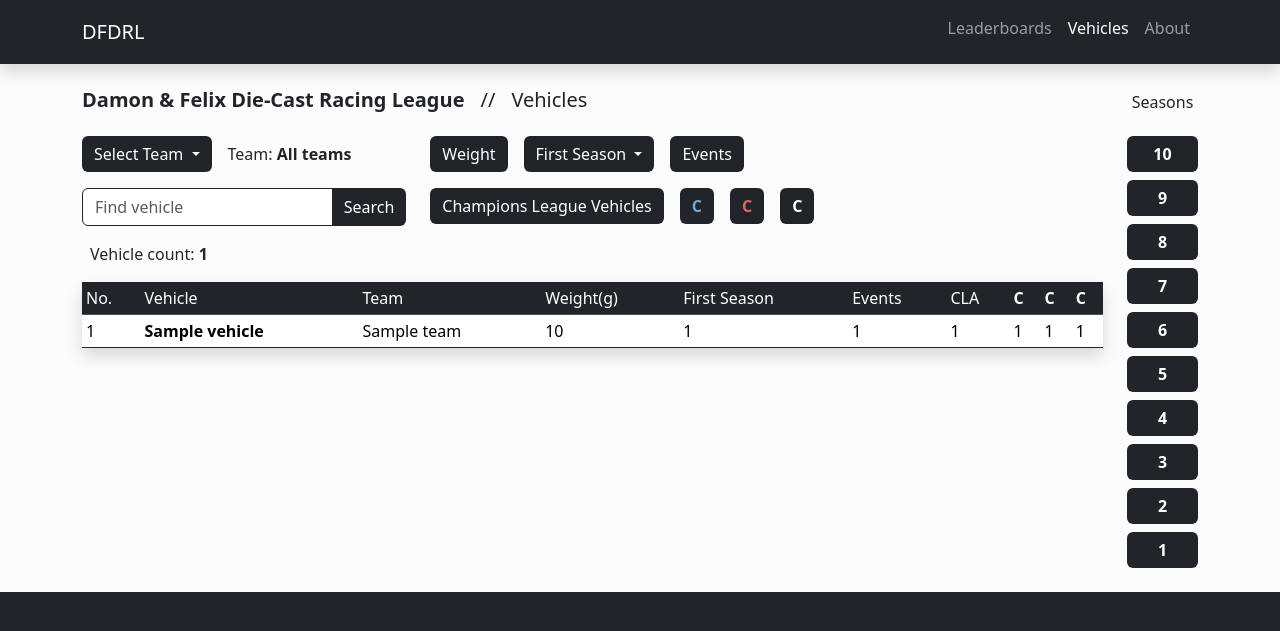
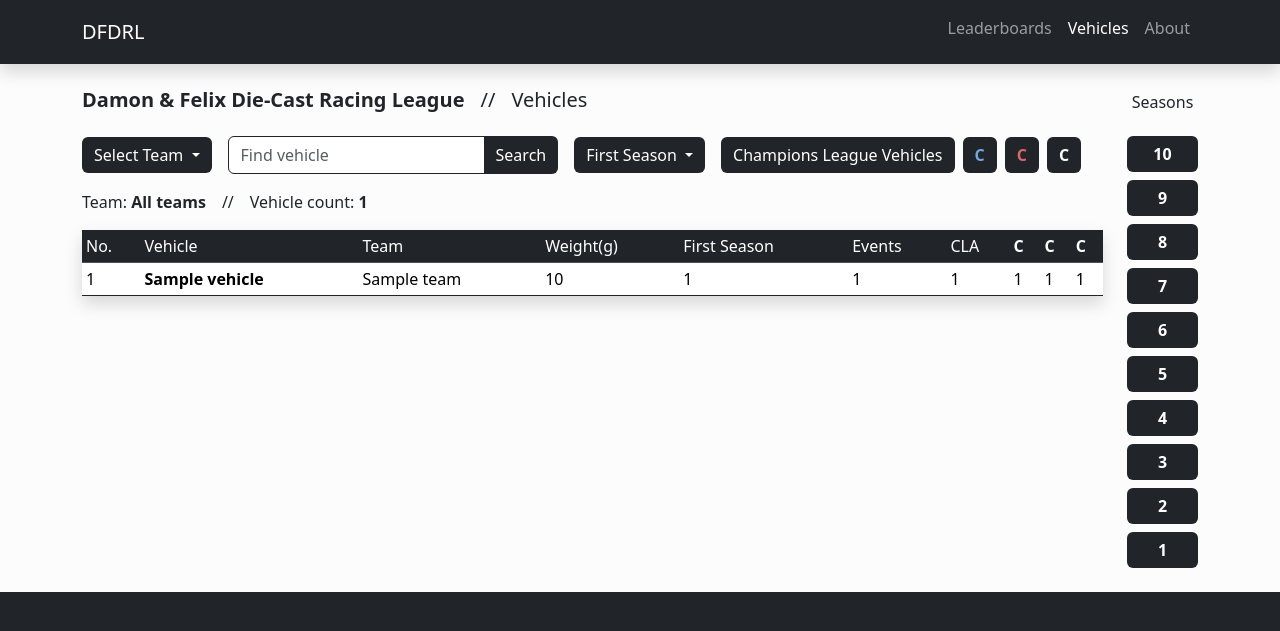
Before and after one commit to peterjungers/dfdrl, a Flask app: page /vehicles in a window 1280 px wide. Shown: the top 631 px of the page. Run offline with Flask 2, Linux system fonts and the light colour scheme; tables that the repository leaves empty hold one stand-in row (values such as "Sample post").

Commit message:
vehicles.html table re-working

```diff
--- a/dfdrl/static/script.js
+++ b/dfdrl/static/script.js
@@ -89,34 +89,20 @@ function showCount(count) {
 
 function getTeamRows() {
     const teamSelect = document.querySelectorAll(".team-select");
-    const rows = document.querySelectorAll("#vehicle-table tbody tr");
+    let teamCSS;
     let team;
-    let teamCSS;
 
     teamSelect.forEach(teamOption => {
         teamOption.addEventListener("click", () => {
             if (teamOption.innerText === "All teams") {
-                rows.forEach(row => {
-                    if (row.classList.contains("hidden")) {
-                        row.classList.remove("hidden");
-                    }
-                });
+                resetAllRows();
                 teamCSS = "btn-other"; // Default, non-team, button styles
             } else {
                 // The selected teamOption to lowercase equals team CSS class:
                 teamCSS = teamOption.innerText.toLowerCase();
+                resetTeamRows(teamCSS);
+            }
 
-                rows.forEach(row => {
-                    // Reset rows for all teams as to be visible:
-                    if (row.classList.contains("hidden")) {
-                        row.classList.toggle("hidden");
-                    }
-                    // Hide all rows not containing selected team CSS class:
-                    if (!row.classList.contains(`${teamCSS}`)) {
-                        row.classList.toggle("hidden");
-                    }
-                });
-            }
             team = teamOption.innerText;
             setSelectedTeam(teamCSS, team);
             addCountColumn();
@@ -165,65 +151,89 @@ function findVehicle() {
 }
 
 
-function orderByWeight() {
-    const weightBtn = document.querySelector("#weight-btn");
-    const vehicleTable = document.querySelector("#vehicle-table");
-    let switching = true;
+function firstSeason() {
+    const seasonSelect = document.querySelectorAll(".season-select");
+    const firstSeason = document.querySelectorAll(".first-season");
+    // let season;
+    let teamCSS;
+    let team;
 
-    weightBtn.addEventListener("click", () => {
-        // Run loop until no switching is needed
-        while (switching) {
-            switching = false;
-            var rows = vehicleTable.rows;
+    seasonSelect.forEach(seasonOption => {
+        seasonOption.addEventListener("click", () => {
+            let seasonNum = seasonOption.innerText;
+            resetAllRows();
+            console.log(seasonNum);
+            firstSeason.forEach(season => {
+                console.log(season.innerText);
+                if (season.innerText !== seasonNum) {
+                    season.parentElement.classList.toggle("hidden");
+                }
+            })
 
-            // Loop to go through all rows
-            for (i = 1; i < rows.length - 1; i++) {
-                var Switch = false;
-                let dontSwitch = false;
-
-                // Fetch 2 elements that need to be compared
-                x = rows[i].getElementsByTagName("td")[3];
-                y = rows[i + 1].getElementsByTagName("td")[3];
-
-                // Check if 2 rows need to be switched
-                if (x.innerHTML !== "Unknown") {
-                    if (x.innerHTML < y.innerHTML) {
-
-                        // If yes, mark Switch as needed and break loop
-                        Switch = true;
-                        break;
-                    }
-                }
-
-            }
-            if (Switch) {
-                // Function to switch rows and mark switch as completed
-                rows[i].parentNode.insertBefore(rows[i + 1], rows[i]);
-                switching = true;
-            } else {
-                rows[i].parentNode.insertBefore(rows[i], rows[i + 1]);
-                switching = true;
-            }
-        }
-        addCountColumn();
+            // if (seasonOption.innerText === "All teams") {
+            //     resetAllRows();
+            //     teamCSS = "btn-other"; // Default, non-team, button styles
+            // } else {
+            //     // The selected teamOption to lowercase equals team CSS class:
+            //     teamCSS = teamOption.innerText.toLowerCase();
+            //     resetTeamRows(teamCSS);
+            // }
+            //
+            // team = teamOption.innerText;
+            // setSelectedTeam(teamCSS, team);
+            addCountColumn();
+        });
     });
 }
 
 
-// function championsLeagueVehicle() {
-//     const clVehiclesBtn = document.querySelector("#cl-vehicles-btn");
-//     const vehicleTableRows = document.querySelectorAll("#vehicle-table tbody tr");
-//     const cla = document.querySelectorAll(".cla");
-//
-//     clVehiclesBtn.addEventListener("click", () => {
-//         cla.forEach(cell => {
-//             if (cell.innerText === "0") {
-//                 cell.parentElement.classList.toggle("hidden");
-//             }
-//         });
-//         addCountColumn();
-//     });
-// }
+/*
+Used for four buttons: all Champions League vehicles, all champions,
+all second place finishers, and all third place finishers. Used for all teams
+or individual team searches.
+ */
+function championsLeagueOptions() {
+    const selectedTeamBtn = document.querySelector("#selected-team-btn");
+    const championsLeagueVehiclesBtn = document.querySelector("#cl-vehicles-btn");
+    const championBtn = document.querySelector("#champion-btn");
+    const secondBtn = document.querySelector("#second-btn");
+    const thirdBtn = document.querySelector("#third-btn");
+    const championsLeagueVehicles = document.querySelectorAll(".cla");
+    const champion = document.querySelectorAll(".champion");
+    const second = document.querySelectorAll(".second");
+    const third = document.querySelectorAll(".third");
+
+    championsLeagueVehiclesBtn.addEventListener("click", () => getRows(championsLeagueVehicles));
+    championBtn.addEventListener("click", () => getRows(champion));
+    secondBtn.addEventListener("click", () => getRows(second));
+    thirdBtn.addEventListener("click", () => getRows(third));
+
+    function getRows(place) {
+        teamCSS = getTeamCSS(selectedTeamBtn);
+
+        if (selectedTeamBtn.classList.contains(teamCSS)) {
+            resetTeamRows(teamCSS);
+            // Individual team search:
+            place.forEach(cell => {
+                if (cell.parentElement.classList.contains(teamCSS)) {
+                    if (cell.innerText === "0") {
+                        cell.parentElement.classList.toggle("hidden");
+                    }
+                }
+            });
+        } else {
+            resetAllRows();
+            // "All teams" search:
+            place.forEach(cell => {
+                if (cell.innerText === "0") {
+                    console.log(cell.innerText);
+                    cell.parentElement.classList.toggle("hidden");
+                }
+            });
+        }
+        addCountColumn();
+    }
+}
 
 
 function getTeamCSS(button) {
@@ -248,7 +258,8 @@ function getTeamCSS(button) {
 
 /*
 For a selected team, reset all team rows to visible
-in order to do new search of all vehicles of selected team:
+in order to do new search of all vehicles of selected team.
+Hide all rows of other teams:
 */
 function resetTeamRows(teamCSS) {
     vehicleTableRows = document.querySelectorAll("#vehicle-table tbody tr");
@@ -258,6 +269,8 @@ function resetTeamRows(teamCSS) {
             if (row.classList.contains("hidden")) {
                 row.classList.toggle("hidden");
             }
+        } else if (!row.classList.contains(`${teamCSS}`)) {
+            row.classList.add("hidden");
         }
     });
 }
@@ -282,19 +295,27 @@ function setSelectedTeam(teamCSS, team) {
     const selectedTeamBtn = document.querySelector("#selected-team-btn");
     const findVehicleBtn = document.querySelector("#find-vehicle-btn")
     const showSelectedTeam = document.querySelector("#show-selected-team");
+    // Season btn
+    const championsLeagueVehiclesBtn = document.querySelector("#cl-vehicles-btn");
 
     const teamCSSClasses = ["btn-other", "damon", "felix", "ian", "benny", "peter"];
-    teamCSSClasses.forEach(teamClass => {
-        if (selectedTeamBtn.classList.contains(teamClass)) {
-            selectedTeamBtn.classList.remove(teamClass);
+    teamCSSClasses.forEach(teamCSSClass => {
+        if (selectedTeamBtn.classList.contains(teamCSSClass)) {
+            selectedTeamBtn.classList.remove(teamCSSClass);
         }
-        if (findVehicleBtn.classList.contains(teamClass)) {
-            findVehicleBtn.classList.remove(teamClass);
+        if (findVehicleBtn.classList.contains(teamCSSClass)) {
+            findVehicleBtn.classList.remove(teamCSSClass);
+        }
+        //
+        if (championsLeagueVehiclesBtn.classList.contains(teamCSSClass)) {
+            championsLeagueVehiclesBtn.classList.remove(teamCSSClass);
         }
     });
 
-    selectedTeamBtn.classList.add(`${teamCSS}`);
-    findVehicleBtn.classList.add(`${teamCSS}`);
+    selectedTeamBtn.classList.add(teamCSS);
+    findVehicleBtn.classList.add(teamCSS);
+    //
+    championsLeagueVehiclesBtn.classList.add(teamCSS);
 
     showSelectedTeam.innerHTML = team;
 }
@@ -311,6 +332,6 @@ if (document.URL.includes("vehicles")) {
     window.addEventListener("DOMContentLoaded", addCountColumn());
     window.addEventListener("DOMContentLoaded", getTeamRows());
     window.addEventListener("DOMContentLoaded", findVehicle());
-    window.addEventListener("DOMContentLoaded", orderByWeight());
-    // window.addEventListener("DOMContentLoaded", championsLeagueVehicle());
+    window.addEventListener("DOMContentLoaded", firstSeason());
+    window.addEventListener("DOMContentLoaded", championsLeagueOptions());
 }
--- a/dfdrl/static/style.css
+++ b/dfdrl/static/style.css
@@ -199,9 +199,9 @@ td.peter {
     min-width: 60px;
 }
 
-input {
-    max-width: 300px;
-}
+/*#find-vehicle {*/
+/*    max-width: 300px;*/
+/*}*/
 
 /*.btn-dark.damon:hover,*/
 /*.dropdown > .btn-dark:active,*/
@@ -262,7 +262,11 @@ input:focus::placeholder {
         display: none;
     }
 
-    .wrap {
+    .galaxy-flex-column {
+        flex-direction: column;
+    }
+
+    .galaxy-wrap {
         flex-wrap: wrap;
     }
 
--- a/dfdrl/templates/about.html
+++ b/dfdrl/templates/about.html
@@ -170,7 +170,7 @@
                     </tr>
                     <tr>
                         <td class="fw-light p-2">
-                            Having reached the league-mandated age of one required for team managers, Felix became in Season 11 the manager of the fifth team in the league: Team Felix. Due to his expanded role as not only a new team manager, but also for having spent his first year on earth as the league's Chief Operating Officer, the Board voted unanimously and without hesitation to rename the league the Damon & Felix Die-Cast Racing League, previously known as the Damon Die-Cast Racing League. One further note, before being known as the DDRL, the league was known in Season 1 simply as the DRL: Damon Racing League. "Die-Cast" was added for further clarification beginning in Season 2.
+                            Having reached the league-mandated age of one required for team managers, Felix became in Season 11 the manager of the fifth team in the league: Team Felix. Due to his expanded role as not only a new team manager, but also for having spent his first year on earth as the league's Chief Operating Officer, the Board voted unanimously and without hesitation to rename the league the Damon & Felix Die-Cast Racing League, previously known as the Damon Die-Cast Racing League, and before that, in Season 1, the Damon Racing League.
                         </td>
                     </tr>
                     <tr>
--- a/dfdrl/templates/vehicles.html
+++ b/dfdrl/templates/vehicles.html
@@ -1,12 +1,11 @@
 {% extends "template.html" %}
 {% set active_page = "vehicles" %}
+
 {% block content %}
-    <!-- Vehicle search controls -->
-    <div class="row gx-4 gy-3 mb-3">
-        <div class="col-lg-4 col-md-5 col-sm-12">
+    <!-- Vehicle table search controls -->
+    <div class="d-flex flex-wrap gap-3 align-items-center mb-3">
         <!-- Team select -->
-            <div class="d-flex gap-3 mb-3 align-items-center">
-                <div class="dropdown mb-0">
+        <div class="dropdown">
             <button id="selected-team-btn" class="btn btn-dark border-0 dropdown-toggle btn-other" type="button" data-bs-toggle="dropdown" aria-expanded="false">
                 Select Team
             </button>
@@ -18,8 +17,6 @@
                 <li><a class="dropdown-item fw-light team-select item-peter" href="#">Peter</a></li>
             </ul>
         </div>
-                <p class="fw-light mb-0">Team: <span id="show-selected-team" class="fw-bold">All teams</span></p>
-            </div>
 
         <!-- Vehicle search -->
         <form> {# Form tag allows Enter key usage for input text field #}
@@ -28,52 +25,44 @@
                 <button id="find-vehicle-btn" class="btn btn-dark border-0 btn-other" type="submit">Search</button>
             </div>
         </form>
-        </div>
 
-        <div class="col-lg-8 col-md-7 col-sm-12">
-            <div class="d-flex gap-3 mb-3 wrap">
-                <!-- Weight search -->
-                <button id="weight-btn" class="btn btn-dark border-0 btn-other">Weight</button>
         <!-- First Season search -->
         <div class="dropdown">
             <button id="first-season-btn" class="btn btn-dark border-0 dropdown-toggle btn-other" type="button" data-bs-toggle="dropdown" aria-expanded="false">
                 First Season
             </button>
             <ul class="dropdown-menu dropdown-menu-end fw-light border-dark dropdown-seasons">
-                        <li><a class="dropdown-item fw-light text-center item-other" href="#">10</a></li>
-                        <li><a class="dropdown-item fw-light text-center item-other" href="#">9</a></li>
-                        <li><a class="dropdown-item fw-light text-center item-other" href="#">8</a></li>
-                        <li><a class="dropdown-item fw-light text-center item-other" href="#">7</a></li>
-                        <li><a class="dropdown-item fw-light text-center item-other" href="#">6</a></li>
-                        <li><a class="dropdown-item fw-light text-center item-other" href="#">5</a></li>
-                        <li><a class="dropdown-item fw-light text-center item-other" href="#">4</a></li>
-                        <li><a class="dropdown-item fw-light text-center item-other" href="#">3</a></li>
-                        <li><a class="dropdown-item fw-light text-center item-other" href="#">2</a></li>
-                        <li><a class="dropdown-item fw-light text-center item-other" href="#">1</a></li>
+                <li><a class="dropdown-item fw-light text-center season-select item-other" href="#">10</a></li>
+                <li><a class="dropdown-item fw-light text-center season-select item-other" href="#">9</a></li>
+                <li><a class="dropdown-item fw-light text-center season-select item-other" href="#">8</a></li>
+                <li><a class="dropdown-item fw-light text-center season-select item-other" href="#">7</a></li>
+                <li><a class="dropdown-item fw-light text-center season-select item-other" href="#">6</a></li>
+                <li><a class="dropdown-item fw-light text-center season-select item-other" href="#">5</a></li>
+                <li><a class="dropdown-item fw-light text-center season-select item-other" href="#">4</a></li>
+                <li><a class="dropdown-item fw-light text-center season-select item-other" href="#">3</a></li>
+                <li><a class="dropdown-item fw-light text-center season-select item-other" href="#">2</a></li>
+                <li><a class="dropdown-item fw-light text-center season-select item-other" href="#">1</a></li>
             </ul>
         </div>
-                <!-- Events search -->
-                <button id="events-btn" class="btn btn-dark border-0 btn-other">Events</button>
-            </div>
 
-            <div class="d-flex flex-column flex-sm-row gap-3">
+        <div class="d-flex flex-wrap gap-3 column-gap-2">
             <!-- Champions League Vehicles search -->
-                <div>
             <button id="cl-vehicles-btn" class="btn btn-dark border-0 btn-other">Champions League Vehicles</button>
-                </div>
+
             <!-- Champion, Second, Third searches -->
-                <div class="d-flex gap-3">
+            <div class="d-flex column-gap-2">
                 <button id="champion-btn" class="btn btn-dark border-0 btn-other"><span class="fw-bold c-champion">C</span></button>
                 <button id="second-btn" class="btn btn-dark border-0 btn-other"><span class="fw-bold c-second">C</span></button>
                 <button id="third-btn" class="btn btn-dark border-0 btn-other"><span class="fw-bold c-third">C</span></button>
             </div>
         </div>
     </div>
-    </div>
 
     <!-- Vehicle count -->
-    <div class="mb-3">
-        <p class="fw-light ps-2">Vehicle count: <span id="vehicle-count" class="fw-bold"></span></p>
+    <div class="d-flex flex-wrap gap-0 column-gap-3 mb-3 galaxy-flex-column">
+        <p class="fw-light mb-0">Team: <span id="show-selected-team" class="fw-bold">All teams</span></p>
+        <p class="fw-light mb-0 galaxy-fold">//</p>
+        <p class="fw-light mb-0">Vehicle count: <span id="vehicle-count" class="fw-bold"></span></p>
     </div>
 
     <!-- Vehicle table -->
@@ -98,16 +87,16 @@
                     <td class="fw-bold vehicle-name">{{ row.Vehicle.name }}</td>
                     <td class="d-none d-md-table-cell fw-light team-name">{{ row.Vehicle.team.name }}</td>
                     {% if row.Vehicle.weight %}
-                        <td class="fw-light galaxy-fold">{{ row.Vehicle.weight }}</td>
+                        <td class="fw-light vehicle-weight galaxy-fold">{{ row.Vehicle.weight }}</td>
                     {% else %}
-                        <td class="fw-light galaxy-fold">Unknown</td>
+                        <td class="fw-light vehicle-weight galaxy-fold">Unknown</td>
                     {% endif %}
-                    <td class="d-none d-lg-table-cell fw-light">{{ row.Vehicle.first_season }}</td>
+                    <td class="d-none d-lg-table-cell fw-light first-season">{{ row.Vehicle.first_season }}</td>
                     <td class="fw-light galaxy-fold">{{ row.Vehicle.event_appearances }}</td>
                     <td class="d-none d-sm-table-cell fw-light cla">{{ row.cla }}</td>
-                    <td class="d-none d-lg-table-cell fw-light">{{ row.Vehicle.champion }}</td>
-                    <td class="d-none d-lg-table-cell fw-light">{{ row.Vehicle.second }}</td>
-                    <td class="d-none d-lg-table-cell fw-light">{{ row.Vehicle.third }}</td>
+                    <td class="d-none d-lg-table-cell fw-light champion">{{ row.Vehicle.champion }}</td>
+                    <td class="d-none d-lg-table-cell fw-light second">{{ row.Vehicle.second }}</td>
+                    <td class="d-none d-lg-table-cell fw-light third">{{ row.Vehicle.third }}</td>
                 </tr>
             {% endfor %}
         </tbody>
```
Also changed, not shown: dfdrl/templates/season.html (+0 -10 lines). Lines whose indentation alone changed are shown as unchanged.
